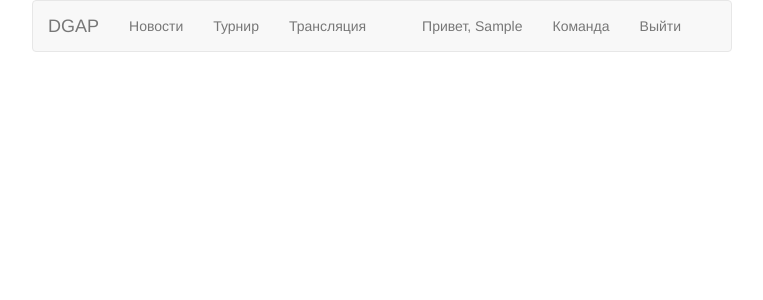
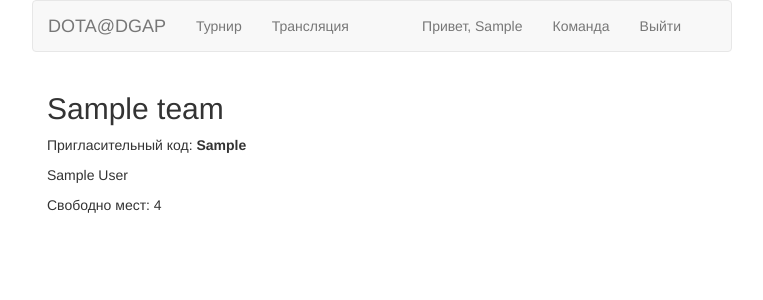
Before and after one commit to FOPF/dgap_challenge, a Django app: page /dota/team/ in a window 1280 px wide. Shown: the top 300 px of the page, without its empty margins (258-1021 px from the left). Run offline with Django 3.2, Linux system fonts and the light colour scheme; a user stored in the database is signed in; tables that the repository leaves empty hold one stand-in row (values such as "Sample post"); some libraries are stand-ins or nearby versions.

Commit message:
Added view of your team, fixed bugs in team handling

```diff
--- a/dgap_challenge/settings.py
+++ b/dgap_challenge/settings.py
@@ -143,4 +143,6 @@ USE_TZ = True
 STATIC_ROOT = (os.path.join(BASE_DIR, 'static'))
 STATIC_URL = '/static/'
 
+MAX_TEAM_SIZE = 5
+
 from dgap_challenge.local_settings import *
--- a/dota/templates/dota/base.html
+++ b/dota/templates/dota/base.html
@@ -26,11 +26,11 @@
                     <span class="icon-bar"></span>
                     <span class="icon-bar"></span>
                 </button>
-                <a href="{% url 'dota:index' %}" class="navbar-brand">DGAP</a>
+                <a href="{% url 'dota:index' %}" class="navbar-brand">DOTA@DGAP</a>
         </div>
         <div id="navbarCollapse" class="collapse navbar-collapse">
             <ul class="nav navbar-nav">
-                <li><a href="{% url "dota:article_list" %}">Новости</a></li>
+{#                <li><a href="{% url "dota:article_list" %}">Новости</a></li>#}
                 <li><a href="{% url "dota:tournament" %}">Турнир</a></li>
                 <li><a href="{% url "dota:live" %}">Трансляция</a></li>
             </ul>
--- a/dota/templates/dota/team.html
+++ b/dota/templates/dota/team.html
@@ -3,7 +3,14 @@
 {% block content %}
     <div class="team">
         {% if user.userprofile.team_id != -1 %}
-
+            <h2>{{ team.name }}</h2>
+            <p>Пригласительный код: <b>{{ team.invite_key }}</b></p>
+            {% for member in members %}
+                <p>{{ member.user.first_name }} {{ member.user.last_name }} </p>
+            {% empty %}
+                <<p>Нет участников</p>
+            {% endfor %}
+            <p>Свободно мест: {{ free }}</p>
         {% else %}
             <p>Вы ещё не вступили ни в одну из команд</p>
 
--- a/dota/urls.py
+++ b/dota/urls.py
@@ -16,7 +16,7 @@ urlpatterns = [
     url(r'^news/(?P<pk>\d+)/$', views.ArticleDetail.as_view(), name="article_detail"),
     url(r'^live/$', TemplateView.as_view(template_name="dota/live.html"), name="live"),
     url(r'^tournament/$', TemplateView.as_view(template_name="dota/tournament.html"), name="tournament"),
-    url(r'^team/$', login_required(views.TeamView.as_view(template_name="dota/team.html")), name="team"),
+    url(r'^team/$', login_required(views.TeamView.as_view()), name="team"),
     url(r'^join/$', login_required(views.join), name="join"),
     url(r'^logout/$', views.logout, name='logout'),
     url(r'^create_team/$', login_required(views.create_team), name="create_team"),
--- a/dota/views.py
+++ b/dota/views.py
@@ -1,3 +1,4 @@
+from django.core.exceptions import ObjectDoesNotExist
 from django.contrib import messages
 from django.contrib.auth.decorators import login_required
 from django.shortcuts import render, redirect
@@ -5,6 +6,7 @@ from django.views import generic
 from django.contrib.auth import logout as auth_logout
 import random
 
+from dgap_challenge.settings import MAX_TEAM_SIZE
 from .models import Article, Team, UserProfile
 
 
@@ -23,11 +25,29 @@ class Index(generic.View):
         return redirect('dota:article_list')
 
 
+class TeamView(generic.View):
+    template_name = 'dota/team.html'
 
-class TeamView(generic.TemplateView):
-    @property
-    def get_members(self):
-        pass
+    def get_team_info(self, request):
+        try:
+            team = request.user.userprofile.team
+            members = UserProfile.objects.filter(team=team).all()
+            free = MAX_TEAM_SIZE - len(members)
+            dct = {
+                'team': team,
+                'members': members,
+                'free': free,
+            }
+        except ObjectDoesNotExist:
+            dct = {}
+        return render(request, self.template_name, dct)
+
+    def get(self, request, *args, **kwargs):
+        return self.get_team_info(request)
+    def post(self, request, *args, **kwargs):
+        return self.get_team_info(request)
+
+
 
 def logout(request):
     messages.success(request, 'Вы вышли из аккаунта')
@@ -94,7 +114,7 @@ def create_team(request):
         user.userprofile.captain = 1
         user.userprofile.save()
         messages.success(request, 'Вы создали команду')
-        return redirect('dota:index')
+        return redirect('dota:team')
     else:
         messages.error(request, 'Вы уже в команде')
         return redirect('dota:team')
```
